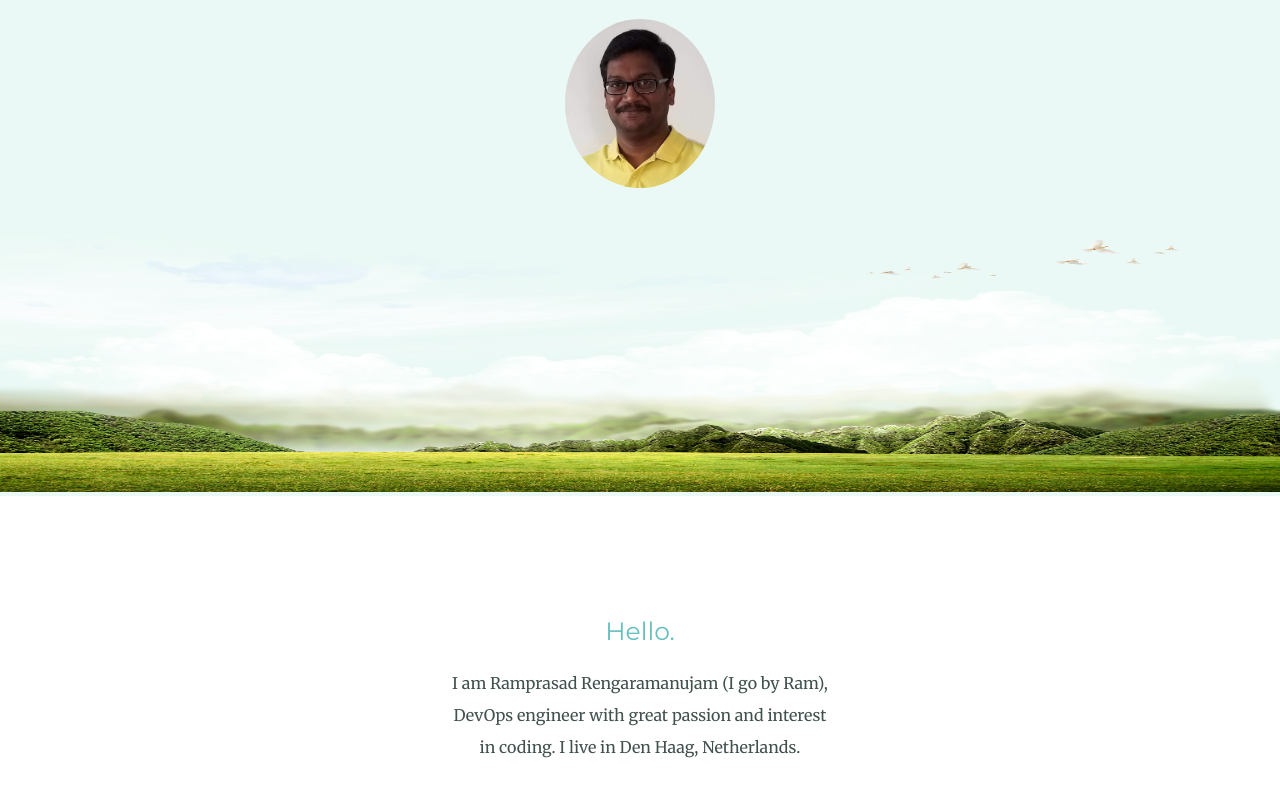
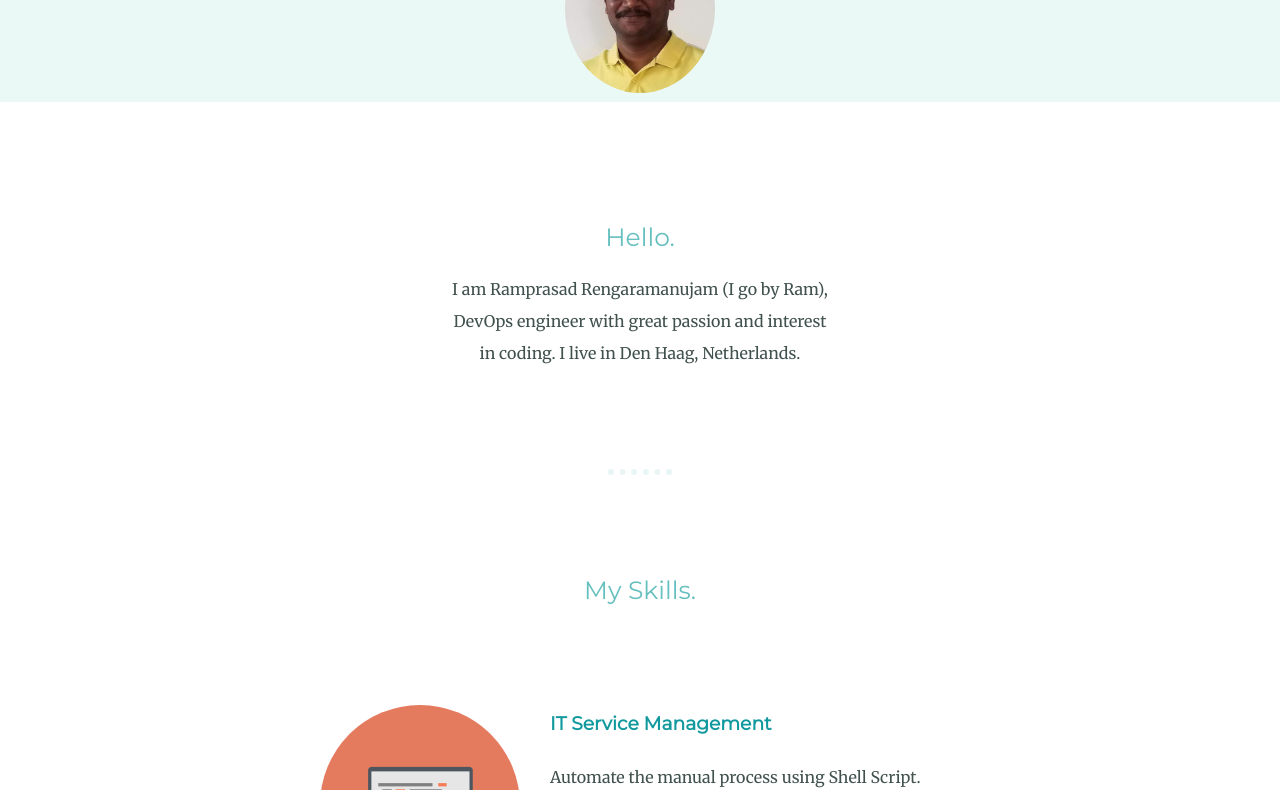
Before and after one commit to Ramprasad-R/aboutme, a plain HTML site: page index.html in a window 1280 px wide. Shown: the part 287-1077 px from the top of the page. Drawn offline with Linux system fonts and the light colour scheme; a web font is replaced by a local one.

Commit message:
updated index.html

```diff
--- a/css/styles.css
+++ b/css/styles.css
@@ -43,7 +43,8 @@ hr {
 .top-container {
   background-color: #EAF9F5;
   position: relative;
-  padding-top: 100px;
+  padding-top: 5px;
+  padding-bottom: 5px;
 }
 .middle-container {
   padding: 100px 0;
--- a/index.html
+++ b/index.html
@@ -14,7 +14,7 @@
       <!-- <h2>Full Stack Developer Traniee</h2> -->
       <img class="mar-circular" id="profile-image" src="images/ram1.jpg" alt="ram_profile_pic">
     <!--  <img class="bottom-cloud" src="images/cloud.png" alt="cloud-img"> -->
-      <img class="banner-img" src="images/mountain2.png" alt="mountain-img">
+      <!-- <img class="banner-img" src="images/mountain2.png" alt="mountain-img"> -->
     </div>
     <div class="middle-container">
   <div class="profile">
```
